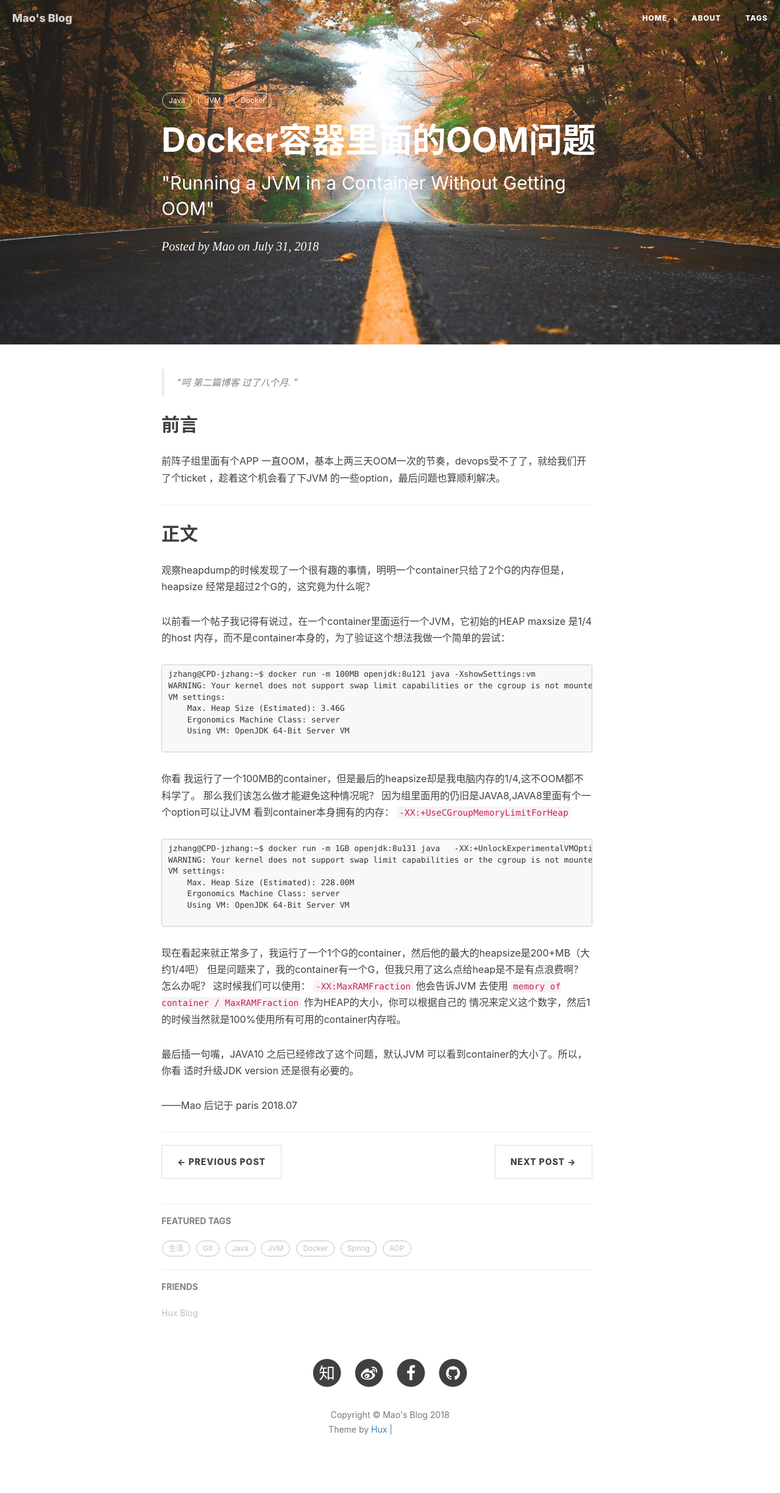
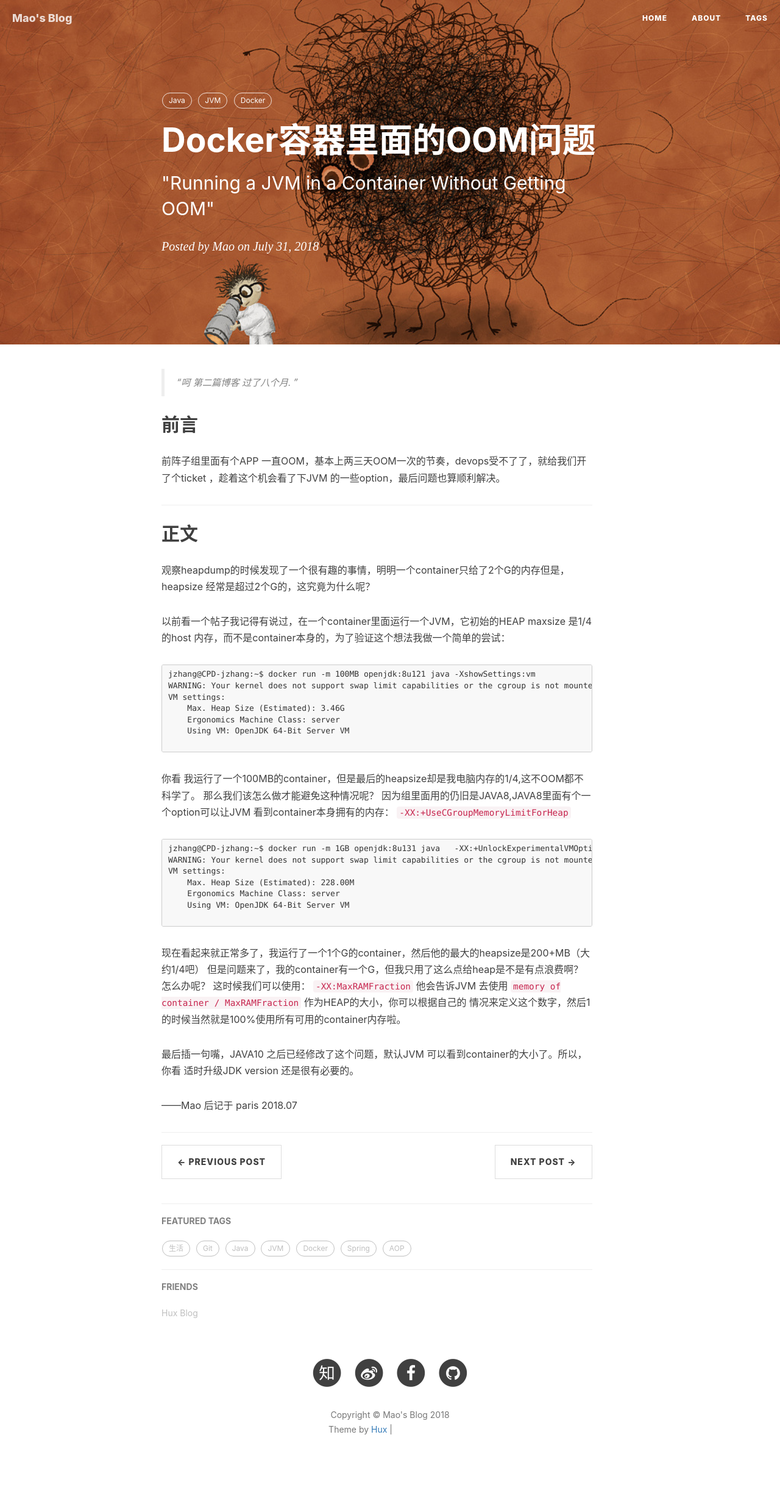
Before and after one commit to BravoMao/BravoMao.github.io, a Jekyll site: the page built from _posts/2018-07-31-oom-in-container.markdown, in a window 1280 px wide. Shown: the whole page at 61% size. Built offline with Jekyll 4.4.1, drawn with Linux system fonts in a browser that asks for light colours; nearby versions of some CDN libraries; comment, search, counter and statistics services are not loaded; grey boxes are pictures that could not be loaded.

Commit message:
change bg photo

```diff
--- a/_posts/2018-07-31-oom-in-container.markdown
+++ b/_posts/2018-07-31-oom-in-container.markdown
@@ -4,7 +4,7 @@
 subtitle:   " \"Running a JVM in a Container Without Getting OOM\""
 date:       2018-07-31 15:42:00
 author:     "Mao"
-header-img: "img/home-bg.jpg"
+header-img: "img/post-bg-2018-07.jpg"
 comments: true
 tags:
     - Java
--- a/_posts/2018-08-21-Spring-AOP.markdown
+++ b/_posts/2018-08-21-Spring-AOP.markdown
@@ -4,7 +4,7 @@
 subtitle:   " \"A simple spring AOP tutorial \""
 date:       2018-08-21 14:42:00
 author:     "Mao"
-header-img: "img/home-bg.jpg"
+header-img: "img/post-bg-2018-08.png"
 comments: true
 tags:
     - Java
```
Also changed, not shown: img/post-bg-2018-07.jpg (added), img/post-bg-2018-08.png (added).
